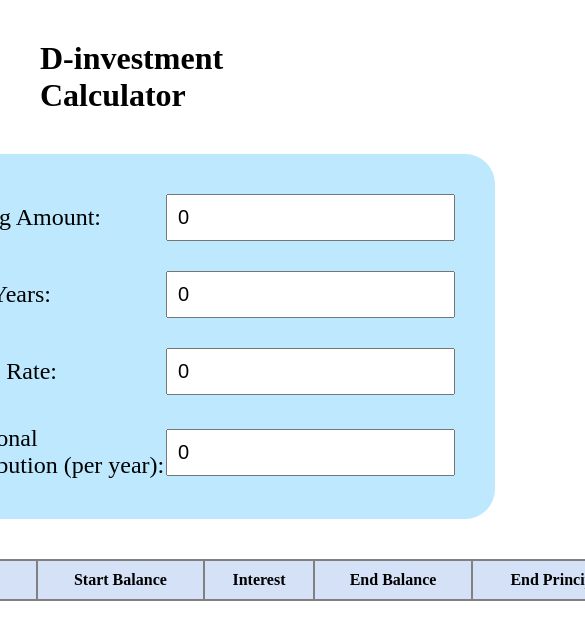
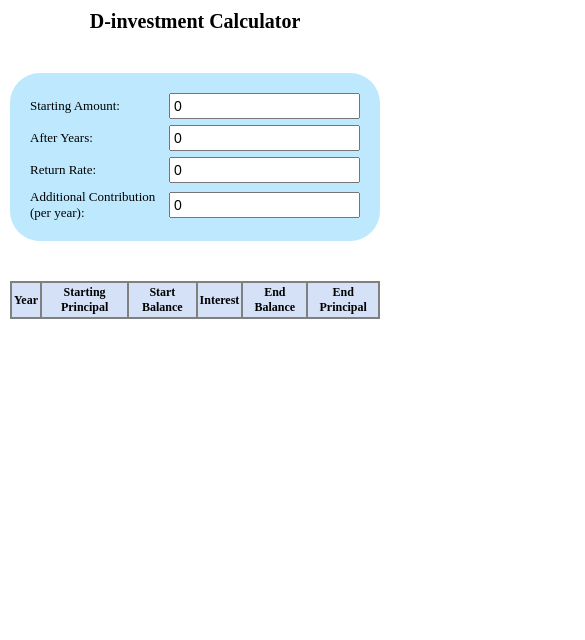
Before and after one commit to deepak-singh-jethi/investment_calculator, a React (Create React App) app: page / in a window 390 px wide. Shown: the top 640 px of the page, 585 px wide, since content can reach past the window. Built offline with nearby package versions, Linux system fonts and the light colour scheme; the HTML template or start-up script is replaced by a standard one.

Commit message:
responsive

```diff
--- a/src/styles/style.css
+++ b/src/styles/style.css
@@ -54,8 +54,7 @@ label{
 table{
     border: 2px solid black;
     border-collapse: collapse;
-    min-width: 900px;
-    width: fit-content;
+    width: 900px;
 }
 td,th{
     border: 2px solid gray;
@@ -70,3 +69,92 @@ background-color: #d4e1f7;
 tbody >tr:nth-child(even) {
     background-color: #d4e1f7;
 }
+
+
+
+
+
+
+
+@media only screen and (min-width: 620px) and (max-width: 940px) {
+    table{
+        width: 600px ;
+    }
+
+   td,
+   th {
+
+       padding: 5px;
+       font-size: 16px;
+
+
+   }
+   form {
+       width: 600px;
+       padding: 20px;
+
+   }
+   form ul {
+       gap: 10px;
+
+
+   }
+   input {
+       padding: 8px;
+       font-size: 16px;
+
+   }
+   label {
+       font-size: 18px;
+   }
+}
+
+@media only screen and (max-width: 621px) {
+
+    table {
+            width: fit-content;
+            min-width: 320px;
+        }
+
+        td,
+        th {
+
+            padding: 2px;
+            font-size: 12px;
+
+
+        }
+
+        form {
+            width: fit-content;
+            min-width:320px;
+            padding: 20px;
+
+        }
+
+        form ul {
+            gap: 6px;
+
+
+        }
+
+        input {
+            padding: 3px;
+            font-size: 14px;
+
+        }
+
+        label {
+            font-size: 13px;
+        }
+        #root {
+         margin: 10px;
+        }
+
+       #root>h1{
+            width: 100vw;
+            font-size: 20px;
+            text-align: center;
+         }
+
+}
```
